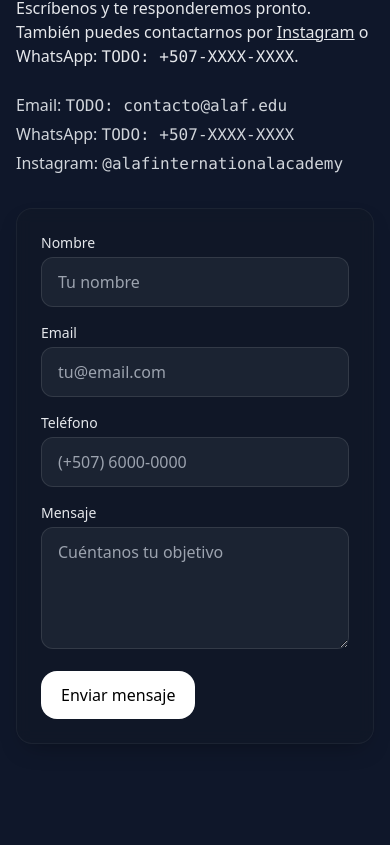
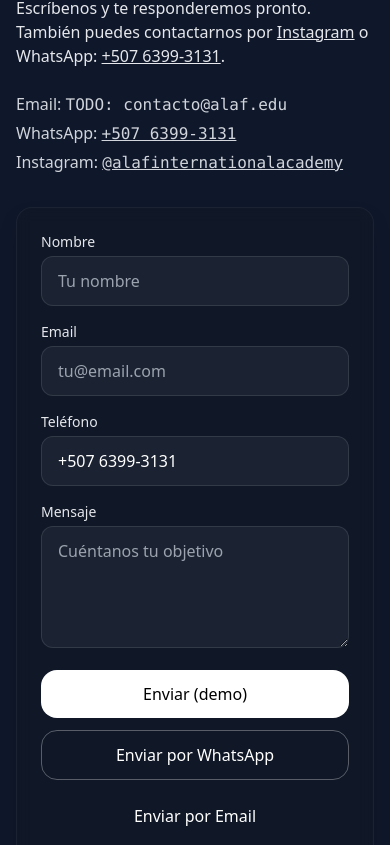
Before and after one commit to lulabtechnology/Alaf, a Next.js app: page / in a window 390 px wide. Shown: the part 6179-7024 px from the top of the page. Built offline with nearby package versions, Linux system fonts and the light colour scheme.

Commit message:
Update contact.tsx

```diff
--- a/app/(site)/components/contact.tsx
+++ b/app/(site)/components/contact.tsx
@@ -5,10 +5,8 @@ import { Textarea } from '@/components/ui/textarea';
 import { Label } from '@/components/ui/label';
 import { Button } from '@/components/ui/button';
 
-
 export function Contact() {
   const [sent, setSent] = useState(false);
-
 
   function onSubmit(e: React.FormEvent<HTMLFormElement>) {
     e.preventDefault();
@@ -16,19 +14,72 @@ setSent(true);
     setTimeout(() => setSent(false), 4000);
   }
 
+  // útil si quisieras abrir WhatsApp o mailto directamente
+  function messagePreview(form: HTMLFormElement) {
+    const name = (form.elements.namedItem('name') as HTMLInputElement)?.value || '';
+    const email = (form.elements.namedItem('email') as HTMLInputElement)?.value || '';
+    const phone = (form.elements.namedItem('phone') as HTMLInputElement)?.value || '';
+    const msg = (form.elements.namedItem('message') as HTMLTextAreaElement)?.value || '';
+    const body = `Nombre: ${name}\nEmail: ${email}\nTeléfono: ${phone}\n\nMensaje:\n${msg}`;
+    return body;
+  }
+
+  function openWhatsApp(form: HTMLFormElement) {
+    const body = messagePreview(form);
+    // Teléfono oficial solicitado
+    const wa = `https://wa.me/50763993131?text=${encodeURIComponent(body)}`;
+    window.location.href = wa;
+  }
+
+  function openMailto(form: HTMLFormElement) {
+    const body = messagePreview(form);
+    window.location.href = `mailto:TODO-correo@alaf.edu?subject=Contacto%20ALAF&body=${encodeURIComponent(body)}`;
+  }
 
   return (
     <section id="contacto" className="section">
       <div className="container-max grid md:grid-cols-2 gap-8 items-start">
         <div>
           <h2 className="h2 mb-4">Contacto</h2>
-<p className="text-gray-200 mb-6">Escríbenos y te responderemos pronto. También puedes contactarnos por <a className="underline" href="https://www.instagram.com/alafinternationalacademy/" target="_blank" rel="noreferrer">Instagram</a> o WhatsApp: <span className="font-mono">TODO: +507-XXXX-XXXX</span>.</p>
+          <p className="text-gray-200 mb-6">
+            Escríbenos y te responderemos pronto. También puedes contactarnos por{' '}
+            <a
+              className="underline"
+              href="https://www.instagram.com/alafinternationalacademy/"
+              target="_blank"
+              rel="noreferrer"
+            >
+              Instagram
+            </a>{' '}
+            o WhatsApp:{' '}
+            <a className="underline" href="https://wa.me/50763993131" target="_blank" rel="noreferrer">
+              +507 6399-3131
+            </a>.
+          </p>
           <ul className="text-gray-300 space-y-1">
-<li>Email: <span className="font-mono">TODO: contacto@alaf.edu</span></li>
-<li>WhatsApp: <span className="font-mono">TODO: +507-XXXX-XXXX</span></li>
-<li>Instagram: <span className="font-mono">@alafinternationalacademy</span></li>
+            <li>
+              Email: <span className="font-mono">TODO: contacto@alaf.edu</span>
+            </li>
+            <li>
+              WhatsApp:{' '}
+              <a className="underline font-mono" href="https://wa.me/50763993131" target="_blank" rel="noreferrer">
+                +507 6399-3131
+              </a>
+            </li>
+            <li>
+              Instagram:{' '}
+              <a
+                className="underline font-mono"
+                href="https://www.instagram.com/alafinternationalacademy/"
+                target="_blank"
+                rel="noreferrer"
+              >
+                @alafinternationalacademy
+              </a>
+            </li>
           </ul>
         </div>
+
         <form onSubmit={onSubmit} className="card p-6 space-y-4">
           <div>
             <Label htmlFor="name">Nombre</Label>
@@ -40,15 +91,30 @@ return (
           </div>
           <div>
             <Label htmlFor="phone">Teléfono</Label>
-<Input id="phone" name="phone" placeholder="(+507) 6000-0000" />
+            <Input id="phone" name="phone" placeholder="(+507) 6399-3131" defaultValue="+507 6399-3131" />
           </div>
           <div>
             <Label htmlFor="msg">Mensaje</Label>
             <Textarea id="msg" name="message" rows={4} placeholder="Cuéntanos tu objetivo" />
           </div>
-<Button type="submit">Enviar mensaje</Button>
+
+          <div className="flex flex-col gap-3 sm:flex-row">
+            <Button type="submit">Enviar (demo)</Button>
+            <Button type="button" variant="secondary" onClick={(e) => openWhatsApp(e.currentTarget.form!)}>
+              Enviar por WhatsApp
+            </Button>
+            <Button type="button" variant="ghost" onClick={(e) => openMailto(e.currentTarget.form!)}>
+              Enviar por Email
+            </Button>
+          </div>
+
           {sent && (
-<div role="status" className="rounded-xl bg-green-600/20 border border-green-500/40 p-3 text-sm">✅ Mensaje enviado (demo). Gracias por contactarnos.</div>
+            <div
+              role="status"
+              className="rounded-xl bg-green-600/20 border border-green-500/40 p-3 text-sm"
+            >
+              ✅ Mensaje enviado (demo). Gracias por contactarnos.
+            </div>
           )}
         </form>
       </div>
```
Lines whose indentation alone changed are shown as unchanged.
